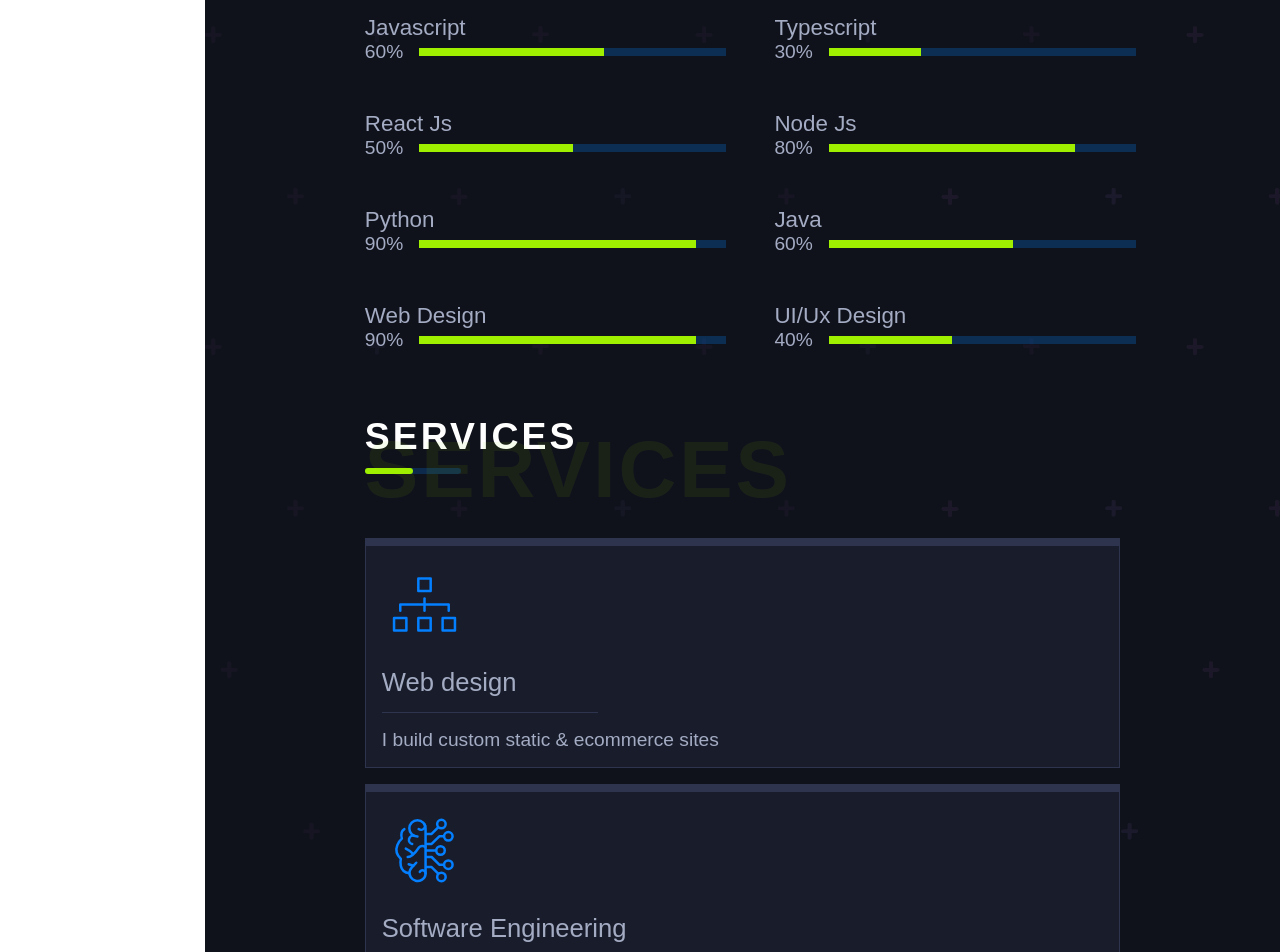
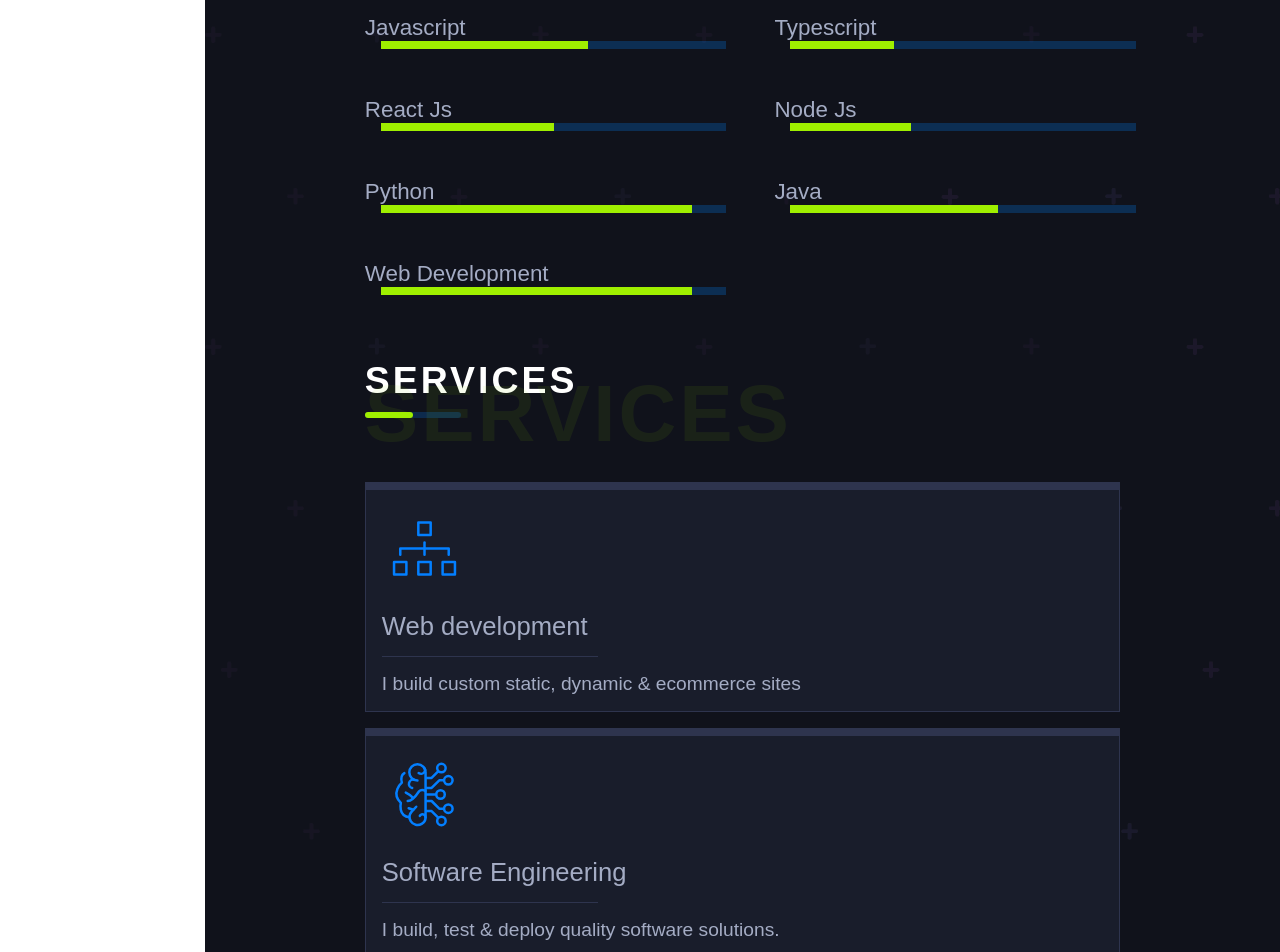
Before and after one commit to nngcai/portfolio, a React (Create React App) app: page /about in a window 1280 px wide. Shown: the part 1100-2052 px from the top of the page. Built offline with nearby package versions, Linux system fonts and the light colour scheme.

Commit message:
updated profile

```diff
--- a/src/Components/SkillsSection.js
+++ b/src/Components/SkillsSection.js
@@ -6,7 +6,7 @@
             <div className="skills-container">
                 <h5 className="skill-title">{skill}</h5>
                 <div className="skill-bar">
-                    <p className="skill-text">{progress}</p>
+                    {/* <p className="skill-text">{progress}</p> */}
                     <div className="skill-progress">
                         <div className="progress">
                             <div className="inner-pregress" style={{width:width}}></div>
--- a/src/Pages/AboutPage.js
+++ b/src/Pages/AboutPage.js
@@ -5,7 +5,6 @@
 import ServicesSection from '../Components/ServicesSection';
 import design from '../img/design.svg';
 import intelligence from '../img/intelligence.svg';
-import gamedev from '../img/game-dev.svg';
 
 function AboutPage() {
     return (
@@ -17,24 +16,23 @@
                 <SkillsSection skill={'Javascript'} progress={'60%'} width={'60%'} />
                 <SkillsSection skill={'Typescript'} progress={'30%'} width={'30%'} />
                 <SkillsSection skill={'React Js'} progress={'50%'} width={'50%'} />
-                <SkillsSection skill={'Node Js'} progress={'80%'} width={'80%'} />
+                <SkillsSection skill={'Node Js'} progress={'35%'} width={'35%'} />
                 <SkillsSection skill={'Python'} progress={'90%'} width={'90%'} />
                 <SkillsSection skill={'Java'} progress={'60%'} width={'60%'} />
-                <SkillsSection skill={'Web Design'} progress={'90%'} width={'90%'} />
-                <SkillsSection skill={'UI/Ux Design'} progress={'40%'} width={'40%'} />
+                <SkillsSection skill={'Web Development'} progress={'90%'} width={'90%'} />
             </div>
 
             <Tittle title={'Services'} span={'Services'} />
             <div className="servives-container">
-                <ServicesSection image={design} title={'Web design'}
-                text={'I build custom static & ecommerce sites'}
+                <ServicesSection image={design} title={'Web development'}
+                text={'I build custom static, dynamic & ecommerce sites'}
                 />
                 <ServicesSection image={intelligence} title={'Software Engineering'}
-                text={'I build, test & deploy quality software solutions using the latest tech stacks.'}
+                text={'I build, test & deploy quality software solutions.'}
                 />
-                <ServicesSection image={gamedev} title={'Cloud'}
+                {/* <ServicesSection image={gamedev} title={'Cloud'}
                 text={'Certified Microsoft Azure practitioner.'}
-                />
+                /> */}
 
 
             </div>
```
Also changed, not shown: 1 other file (tests, documents, lock files or other folders).
